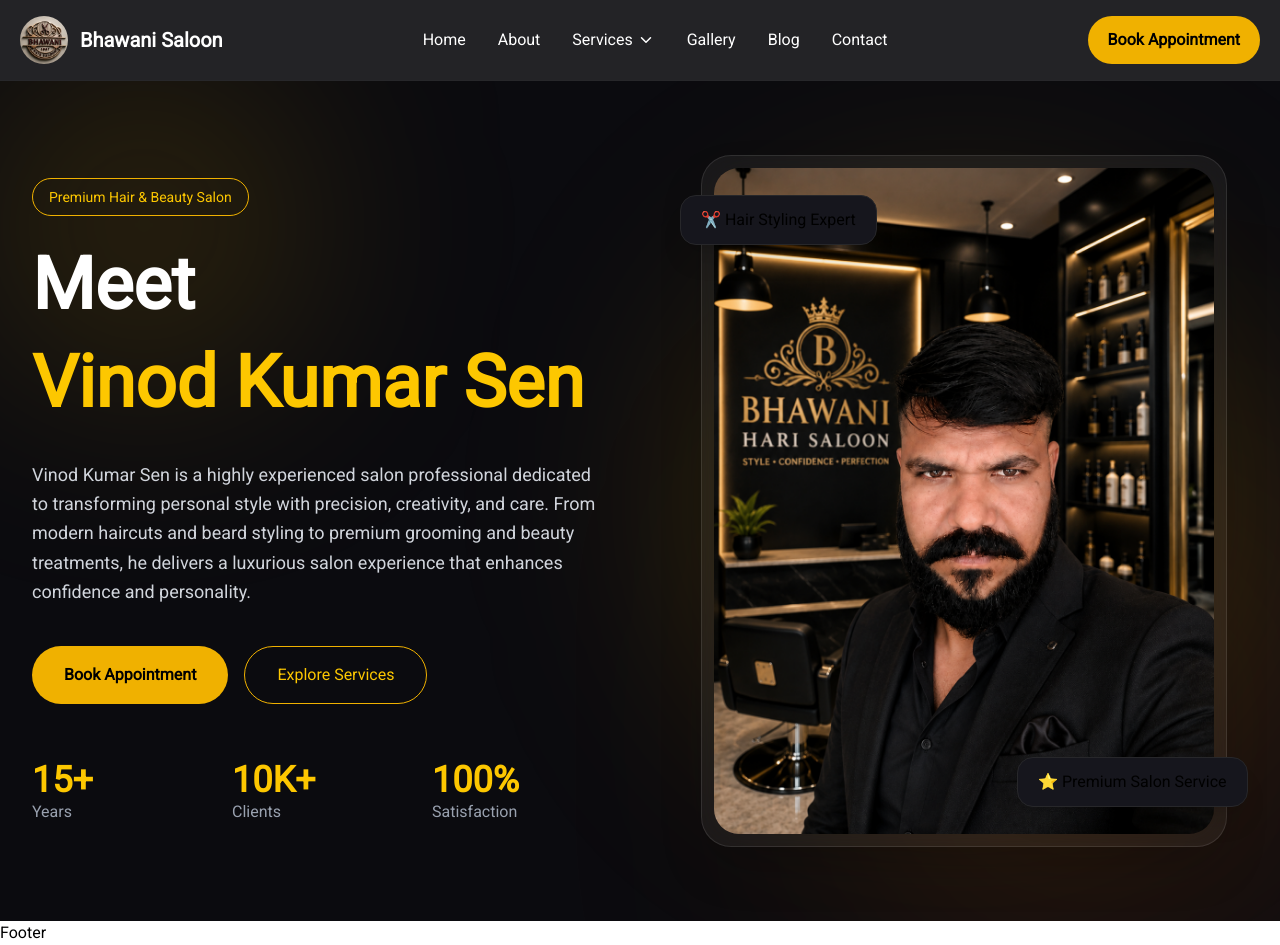
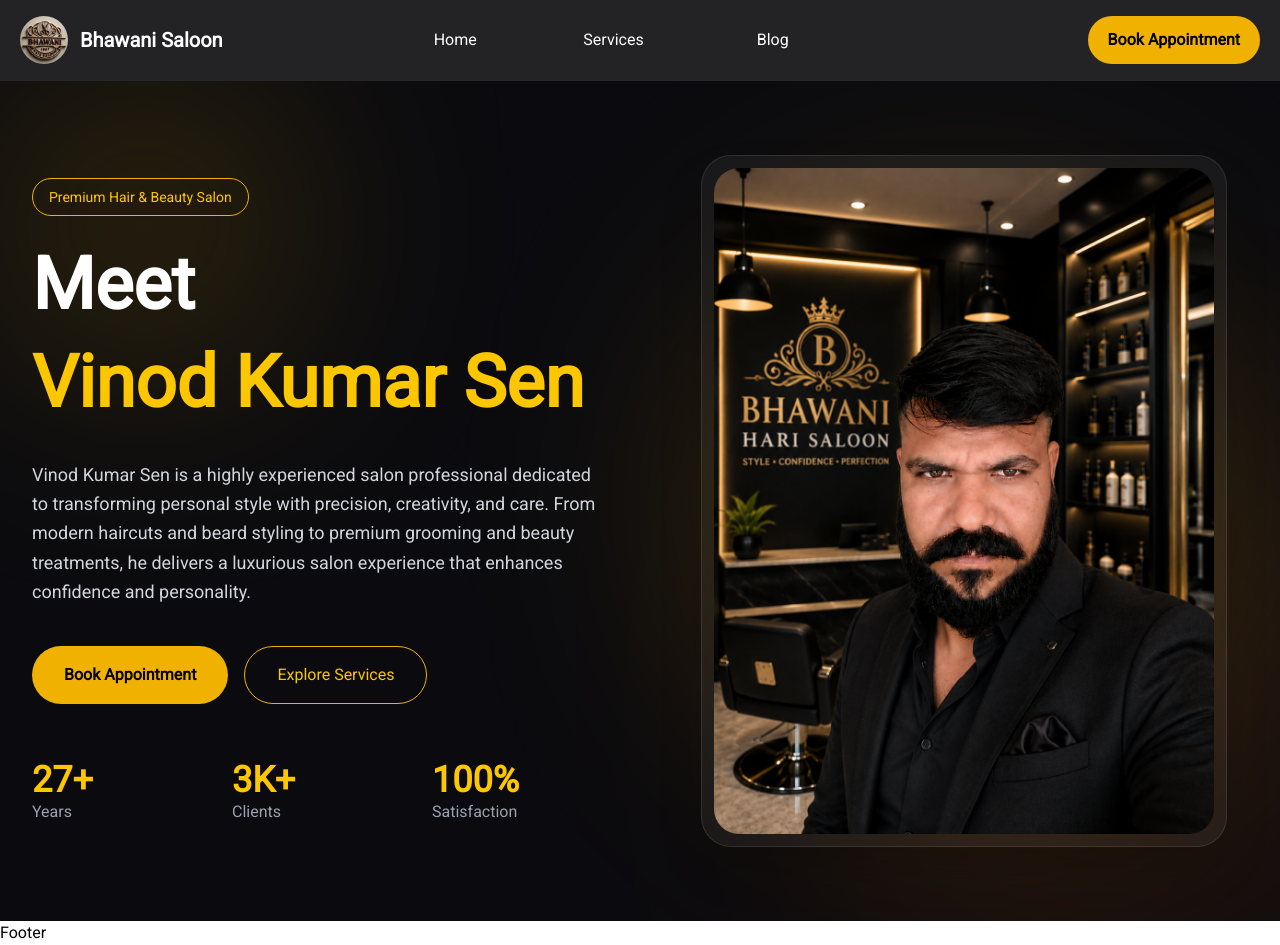
Before and after one commit to Aeshsen452/Bhawani-hair-saloon, a Next.js app: page / in a window 1280 px wide. Built offline with nearby package versions, Linux system fonts and the light colour scheme.

Commit message:
add transition

```diff
--- a/src/Layouts/Navbar.tsx
+++ b/src/Layouts/Navbar.tsx
@@ -29,49 +29,27 @@
 
                 {/* Desktop Menu */}
                 <ul className="hidden lg:flex items-center gap-8 text-white">
-                    <li className="hover:text-yellow-400 transition cursor-pointer">
+                    <li className="hover:text-yellow-400 transition cursor-pointer ">
                         Home
                     </li>
 
-                    <li className="hover:text-yellow-400 transition cursor-pointer">
+                    <li className="hover:text-yellow-400 transition cursor-pointer animate__animated animate__fadeInDown">
                         About
                     </li>
 
                     {/* Services Dropdown */}
                     <li
-                        className="relative group cursor-pointer"
-                        onMouseEnter={() => setServiceOpen(true)}
-                        onMouseLeave={() => setServiceOpen(false)}
+                        className="relative group cursor-pointer "
+
                     >
-                        <div className="flex items-center gap-1 hover:text-yellow-400">
-                            Services
-                            <ChevronDown size={18} />
-                        </div>
 
-                        {serviceOpen && (
-                            <div className="absolute top-10 left-0 w-56 bg-[#27272A] rounded-xl shadow-2xl p-3">
-                                <ul className="space-y-2">
-                                    <li className="hover:text-yellow-400 cursor-pointer">
-                                        Hair Cut
-                                    </li>
-                                    <li className="hover:text-yellow-400 cursor-pointer">
-                                        Hair Styling
-                                    </li>
-                                    <li className="hover:text-yellow-400 cursor-pointer">
-                                        Hair Coloring
-                                    </li>
-                                    <li className="hover:text-yellow-400 cursor-pointer">
-                                        Facial
-                                    </li>
-                                    <li className="hover:text-yellow-400 cursor-pointer">
-                                        Bridal Makeup
-                                    </li>
-                                </ul>
-                            </div>
-                        )}
+                        Services
+
+
+
                     </li>
 
-                    <li className="hover:text-yellow-400 transition cursor-pointer">
+                    <li className="hover:text-yellow-400 transition cursor-pointer animate__animated animate__fadeInDown">
                         Gallery
                     </li>
 
@@ -79,7 +57,7 @@
                         Blog
                     </li>
 
-                    <li className="hover:text-yellow-400 transition cursor-pointer">
+                    <li className="hover:text-yellow-400 transition cursor-pointer animate__animated animate__fadeInDown">
                         Contact
                     </li>
                 </ul>
@@ -108,20 +86,7 @@
                     <ul className="flex flex-col text-white p-5 gap-5">
                         <li>Home</li>
                         <li>About</li>
-
-                        <li>
-                            <details>
-                                <summary className="cursor-pointer">Services</summary>
-                                <ul className="pl-4 mt-3 space-y-2 text-zinc-300">
-                                    <li>Hair Cut</li>
-                                    <li>Hair Styling</li>
-                                    <li>Hair Coloring</li>
-                                    <li>Facial</li>
-                                    <li>Bridal Makeup</li>
-                                </ul>
-                            </details>
-                        </li>
-
+                        <li>Services</li>
                         <li>Gallery</li>
                         <li>Blog</li>
                         <li>Contact</li>
--- a/src/components/Home/LandingPage.tsx
+++ b/src/components/Home/LandingPage.tsx
@@ -18,13 +18,13 @@
                     {/* LEFT SIDE */}
                     <div className="text-center lg:text-left pt-8 lg:pt-0 z-10">
 
-                        <span className="inline-block px-4 py-2 rounded-full border border-yellow-500 text-yellow-400 text-xs sm:text-sm">
+                        <span className="inline-block px-4 py-2 rounded-full border border-yellow-500 text-yellow-400 text-xs sm:text-sm animate__animated animate__swing">
                             Premium Hair & Beauty Salon
                         </span>
 
                         <h1 className="mt-6 text-4xl sm:text-5xl md:text-6xl xl:text-7xl font-bold leading-tight text-white">
                             Meet
-                            <span className="block text-yellow-400 mt-2">
+                            <span className="block text-yellow-400 mt-2 animate__animated animate__fadeInUp">
                                 Vinod Kumar Sen
                             </span>
                         </h1>
@@ -54,25 +54,25 @@
                         {/* Stats */}
                         <div className="grid grid-cols-3 gap-4 sm:gap-8 mt-14">
 
-                            <div>
-                                <h2 className="text-yellow-400 text-2xl sm:text-4xl font-bold">
-                                    15+
+                            <div className="animate__animated animate__fadeInUp">
+                                <h2 className="text-yellow-400 text-2xl sm:text-4xl font-bold ">
+                                    27+
                                 </h2>
                                 <p className="text-gray-400 text-sm sm:text-base">
                                     Years
                                 </p>
                             </div>
 
-                            <div>
+                            <div className="animate__animated animate__fadeInUp">
                                 <h2 className="text-yellow-400 text-2xl sm:text-4xl font-bold">
-                                    10K+
+                                    3K+
                                 </h2>
                                 <p className="text-gray-400 text-sm sm:text-base">
                                     Clients
                                 </p>
                             </div>
 
-                            <div>
+                            <div className="animate__animated animate__fadeInUp">
                                 <h2 className="text-yellow-400 text-2xl sm:text-4xl font-bold">
                                     100%
                                 </h2>
@@ -126,7 +126,9 @@
               py-3
               rounded-2xl
               shadow-xl
-              animate-bounce
+              text-white
+              animate__animated
+              animate__zoomInLeft
             "
                         >
                             ✂️ Hair Styling Expert
@@ -145,7 +147,9 @@
               py-3
               rounded-2xl
               shadow-xl
-              animate-bounce
+             text-white
+             animate__animated
+             animate__zoomInRight
             "
                         >
                             ⭐ Premium Salon Service
```
